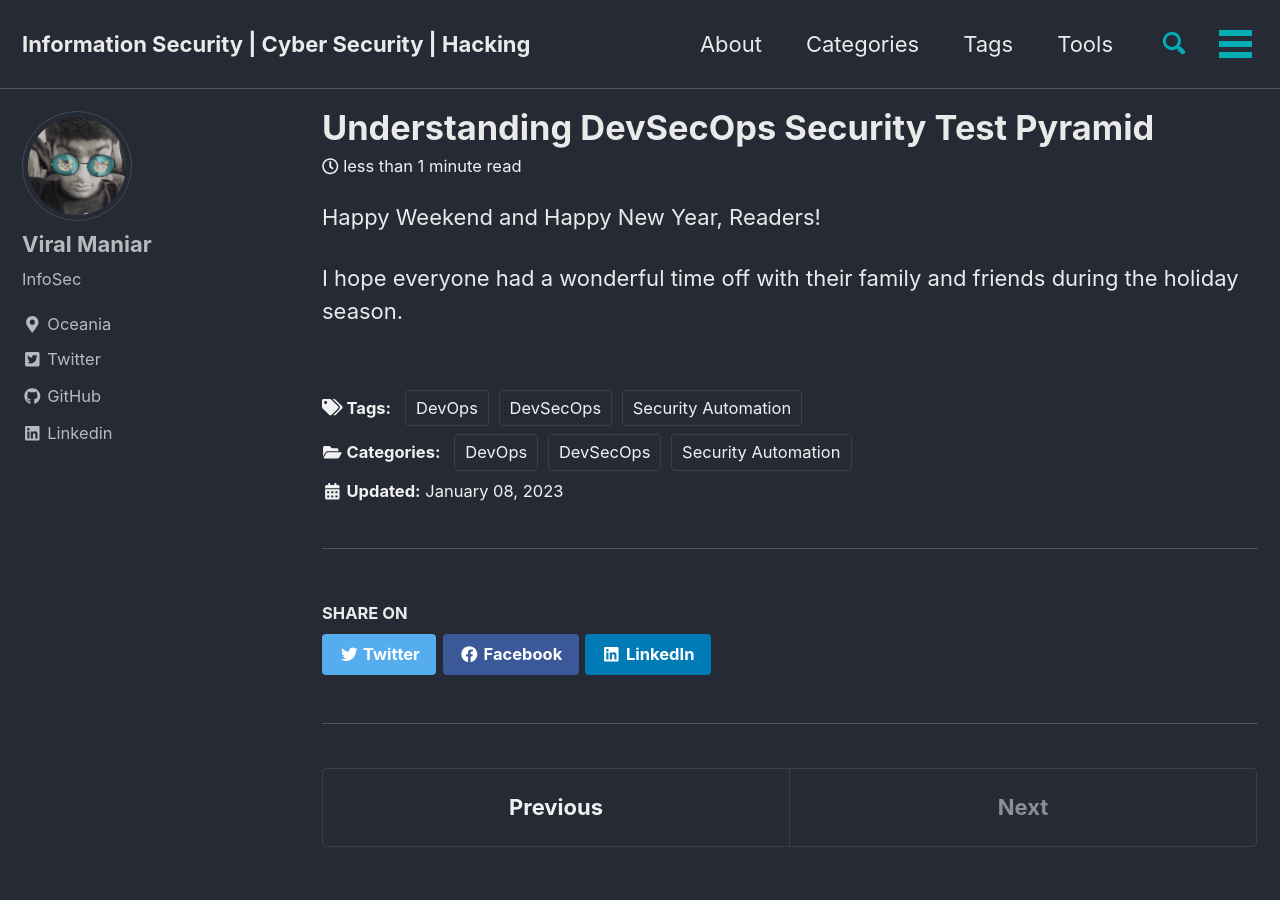
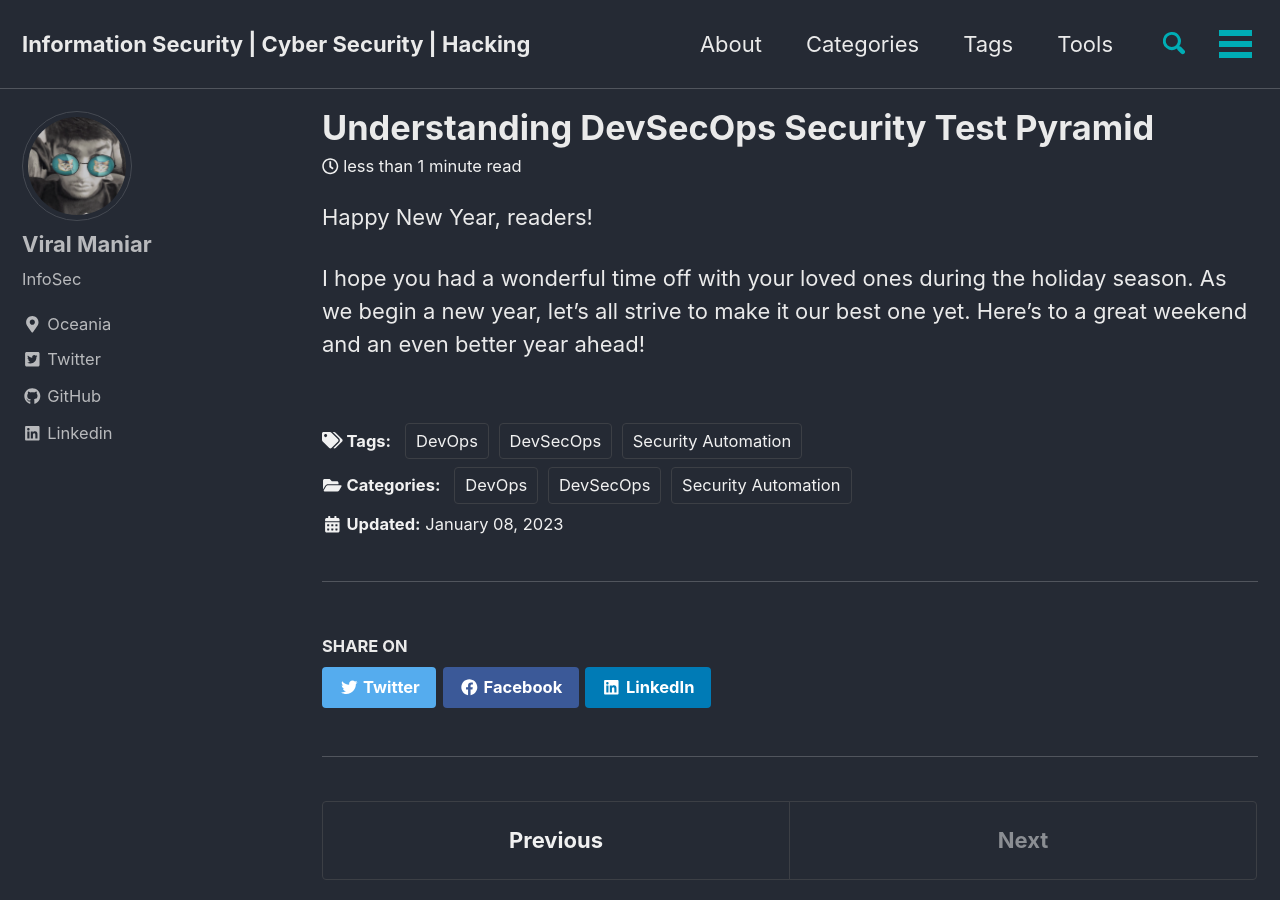
Before and after one commit to Viralmaniar/viralmaniar.github.io, a Jekyll site: the page built from _posts/2023-01-08-Understanding DevSecOps Security Test Pyramid.md, in a window 1280 px wide and 900 px high. Built offline with Jekyll 4.4.1, drawn with Linux system fonts in a browser that asks for light colours; cached includes are drawn as plain includes; nearby versions of some CDN libraries.

Commit message:
Update 2023-01-08-Understanding DevSecOps Security Test Pyramid.md

```diff
--- a/_posts/2023-01-08-Understanding DevSecOps Security Test Pyramid.md
+++ b/_posts/2023-01-08-Understanding DevSecOps Security Test Pyramid.md
@@ -17,6 +17,6 @@ tags:
   - DevSecOps
 ---
 
-Happy Weekend and Happy New Year, Readers!
+Happy New Year, readers!
 
-I hope everyone had a wonderful time off with their family and friends during the holiday season.
+I hope you had a wonderful time off with your loved ones during the holiday season. As we begin a new year, let's all strive to make it our best one yet. Here's to a great weekend and an even better year ahead!
```
